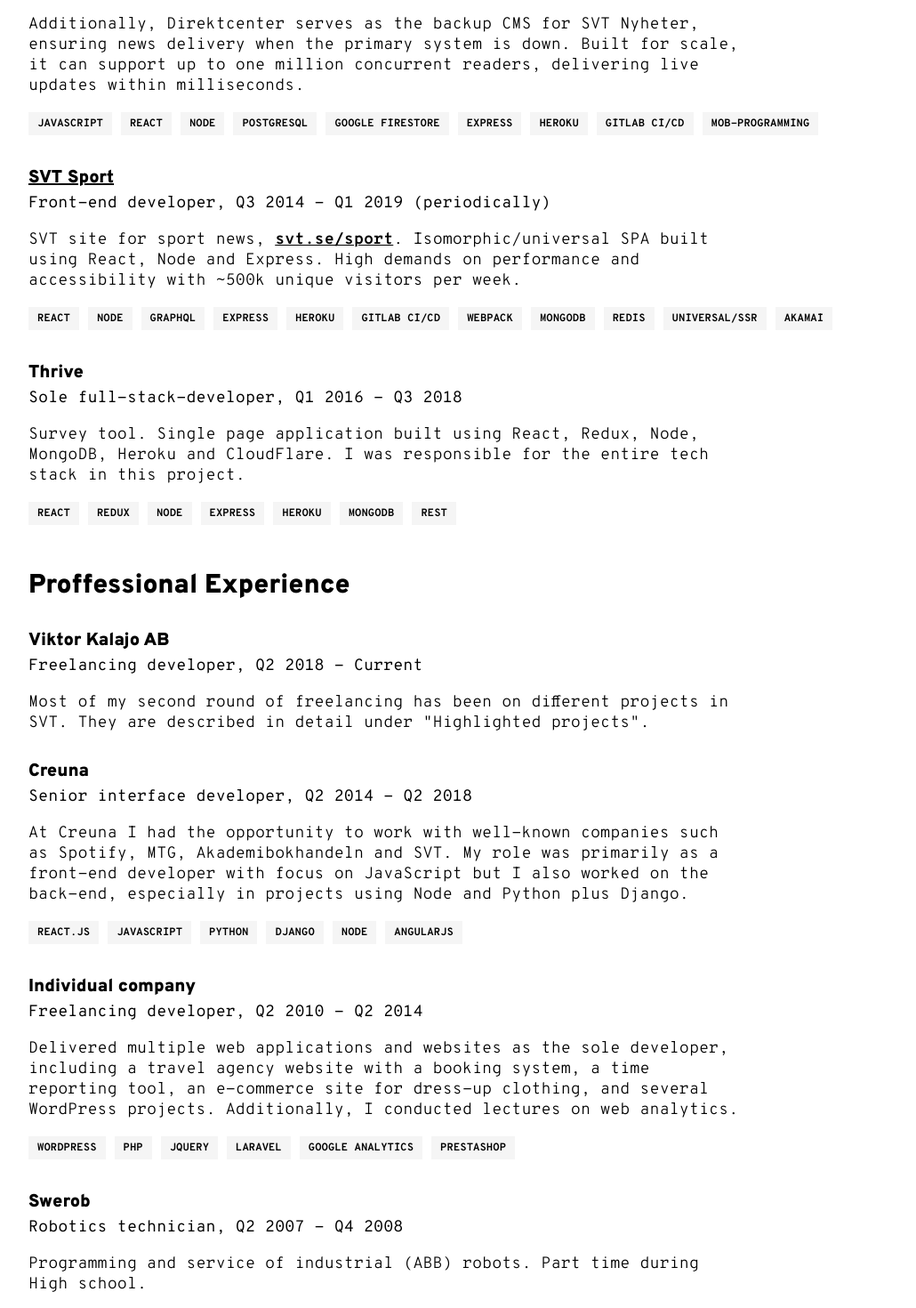
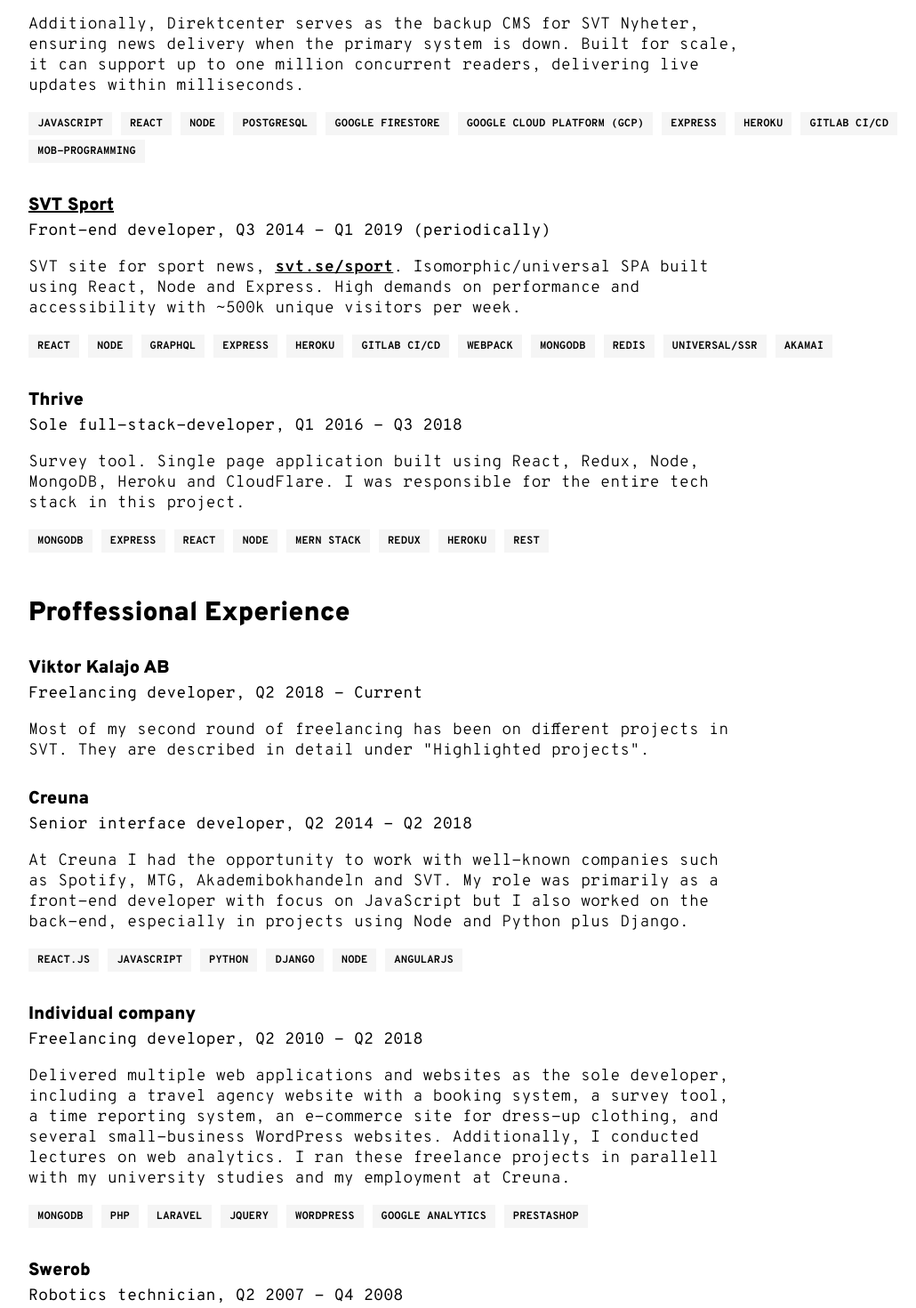
Before and after one commit to sthlmio/web, a Next.js app: page /viktor-kalajo in a window 1280 px wide. Shown: the part 1420-2890 px from the top of the page at 89% size, without its empty margins (96-1126 px from the left). Built offline with nearby package versions, Linux system fonts and the light colour scheme.

Commit message:
added some tech-keywords

```diff
--- a/pages/viktor-kalajo.js
+++ b/pages/viktor-kalajo.js
@@ -62,6 +62,8 @@
             'Redis',
             'CQRS',
             'Gitlab CI/CD',
+            'Kubernetes',
+            'Docker',
             'Real-time collaborative editing',
             'Monitoring',
             'Automated testing',
@@ -105,6 +107,7 @@
             'Node',
             'PostgreSQL',
             'Google Firestore',
+            'Google Cloud Platform (GCP)',
             'Express',
             'Heroku',
             'Gitlab CI/CD',
@@ -183,12 +186,13 @@
           from="Q1 2016"
           to="Q3 2018"
           tags={[
+            'MongoDB',
+            'Express',
             'React',
+            'Node',
+            'MERN stack',
             'Redux',
-            'Node',
-            'Express',
             'Heroku',
-            'MongoDB',
             'REST',
           ]}
         >
@@ -256,12 +260,13 @@
           title="Individual company"
           role="Freelancing developer"
           from="Q2 2010"
-          to="Q2 2014"
+          to="Q2 2018"
           tags={[
+            'MongoDb',
+            'PHP',
+            'Laravel',
+            'jQuery',
             'WordPress',
-            'PHP',
-            'jQuery',
-            'Laravel',
             'Google Analytics',
             'Prestashop',
           ]}
@@ -269,9 +274,11 @@
           <p>
             Delivered multiple web applications and websites as the sole
             developer, including a travel agency website with a booking system,
-            a time reporting tool, an e-commerce site for dress-up clothing, and
-            several WordPress projects. Additionally, I conducted lectures on
-            web analytics.
+            a survey tool, a time reporting system, an e-commerce site for
+            dress-up clothing, and several small-business WordPress websites.
+            Additionally, I conducted lectures on web analytics. I ran these
+            freelance projects in parallell with my university studies and my
+            employment at Creuna.
           </p>
         </Project>
 
```
Also changed, not shown: 1 other file (tests, documents, lock files or other folders).
